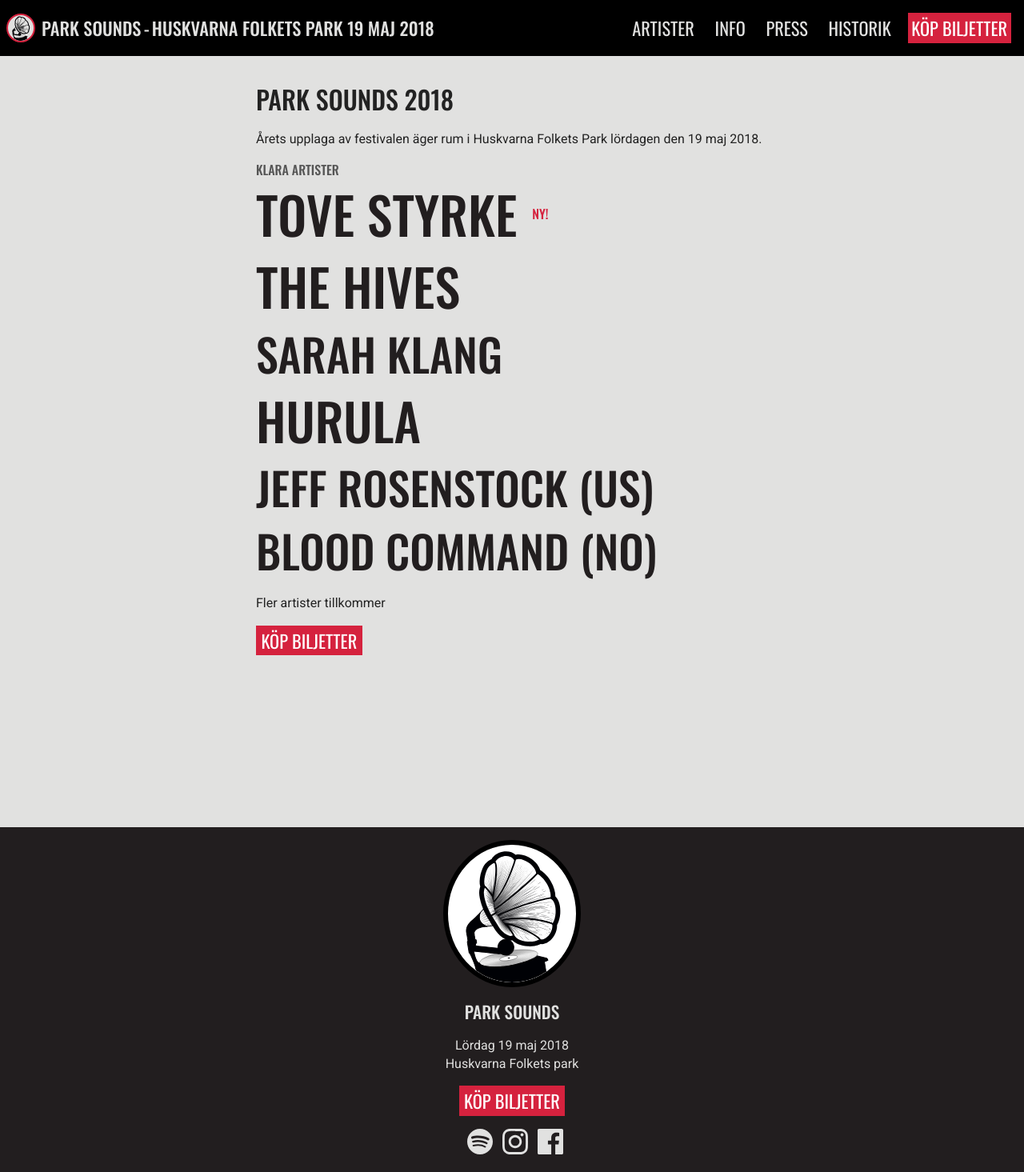
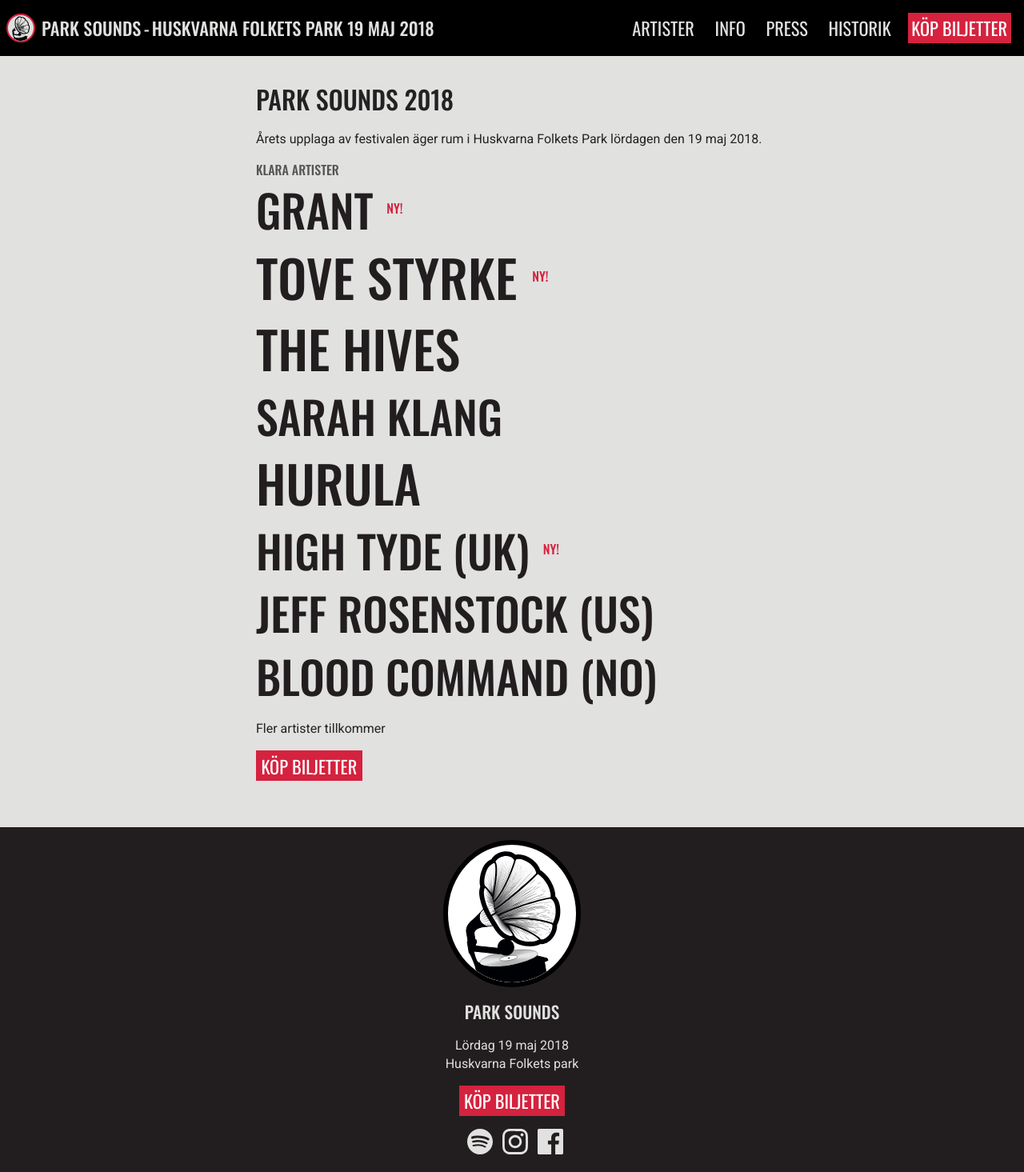
Before and after one commit to parksounds/parksounds.se, a Jekyll site: the page built from index.md, in a window 1280 px wide. Shown: the whole page at 80% size. Built offline with Jekyll 4.4.1, drawn with Linux system fonts in a browser that asks for light colours.

```diff
--- a/_data/artists.yml
+++ b/_data/artists.yml
@@ -1,3 +1,8 @@
+- name: Grant
+  url: /artister/grant/
+  level: 3
+  status: ny!
+
 - name: Tove Styrke
   url: /artister/tove-styrke
   level: 2
@@ -15,6 +20,11 @@
   url: /artister/hurula
   level: 2
 
+- name: High Tyde (UK)
+  url: /artister/high-tyde
+  level: 3
+  status: ny!
+
 - name: Jeff Rosenstock (US)
   url: /artister/jeff-rosenstock
   level: 3
```
